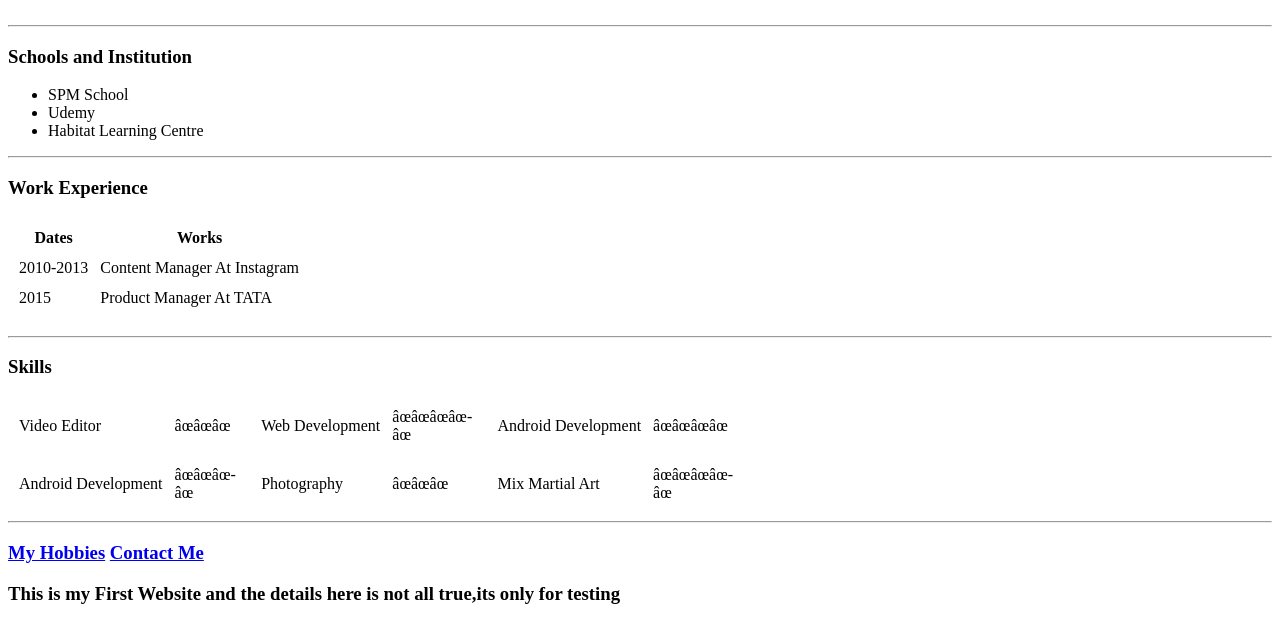
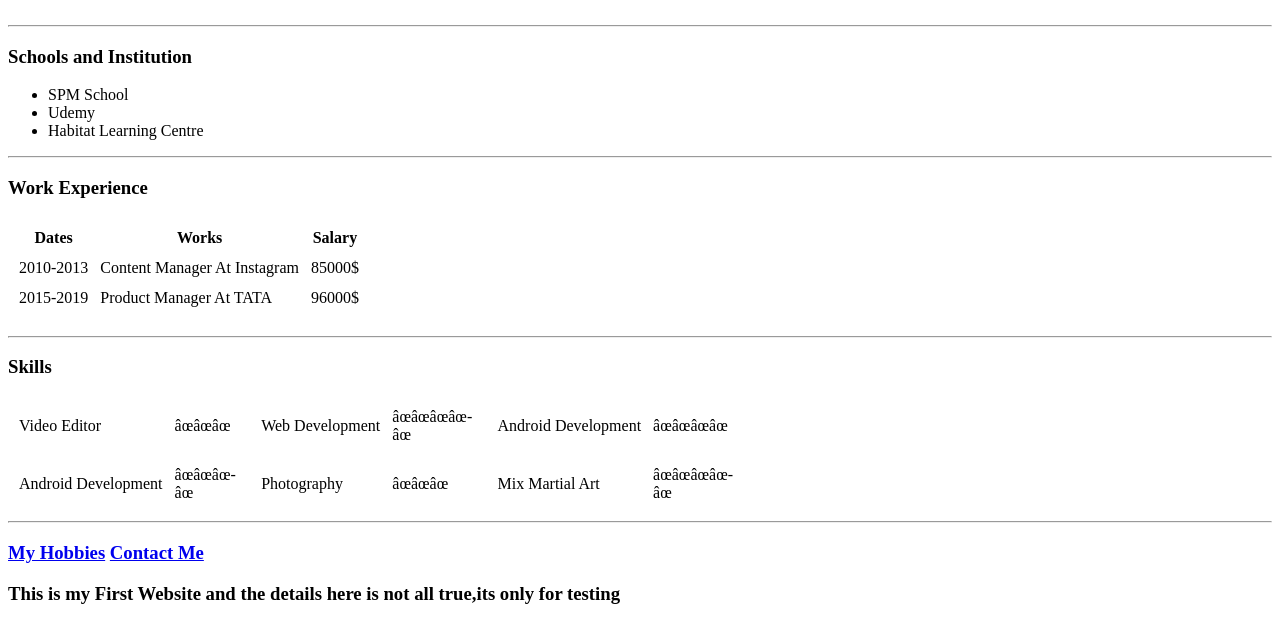
Before and after one commit to iamrealsaqib/cv, a plain HTML site: page index.html in a window 1280 px wide. Shown: the part 199-822 px from the top of the page. Drawn offline with Linux system fonts and the light colour scheme.

Commit message:
Update index.html

```diff
--- a/index.html
+++ b/index.html
@@ -43,15 +43,18 @@
             <tr>
                 <th>Dates</th>
                 <th>Works</th>
+                <th>Salary</th>
             </tr>
         </thead>
         <tbody>
             <td>2010-2013</td>
             <td>Content Manager At Instagram</td>
+            <td>85000$</td>
             </tr>
             <tr>
-                <td>2015</td>
+                <td>2015-2019</td>
                 <td>Product Manager At TATA</td>
+                <td>96000$</td>
             </tr>
         </tbody>
         <tfoot>
```
